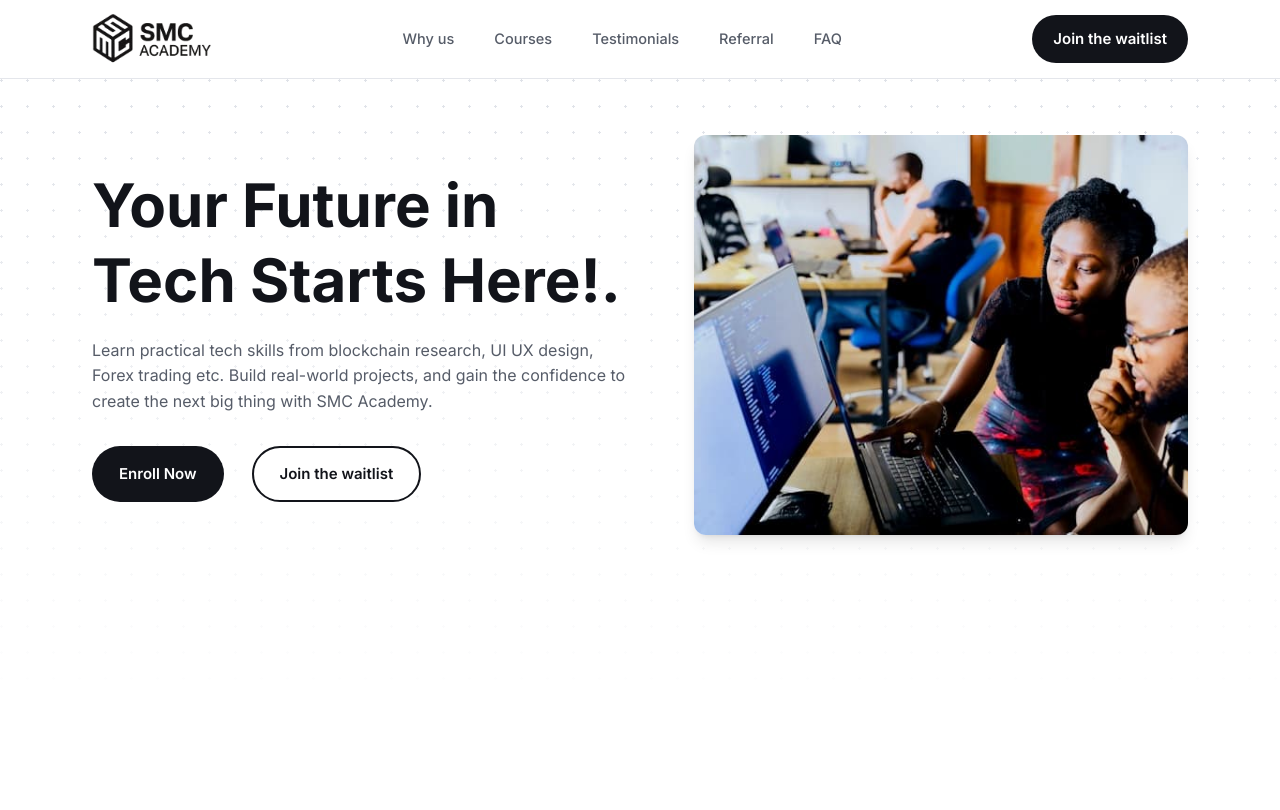
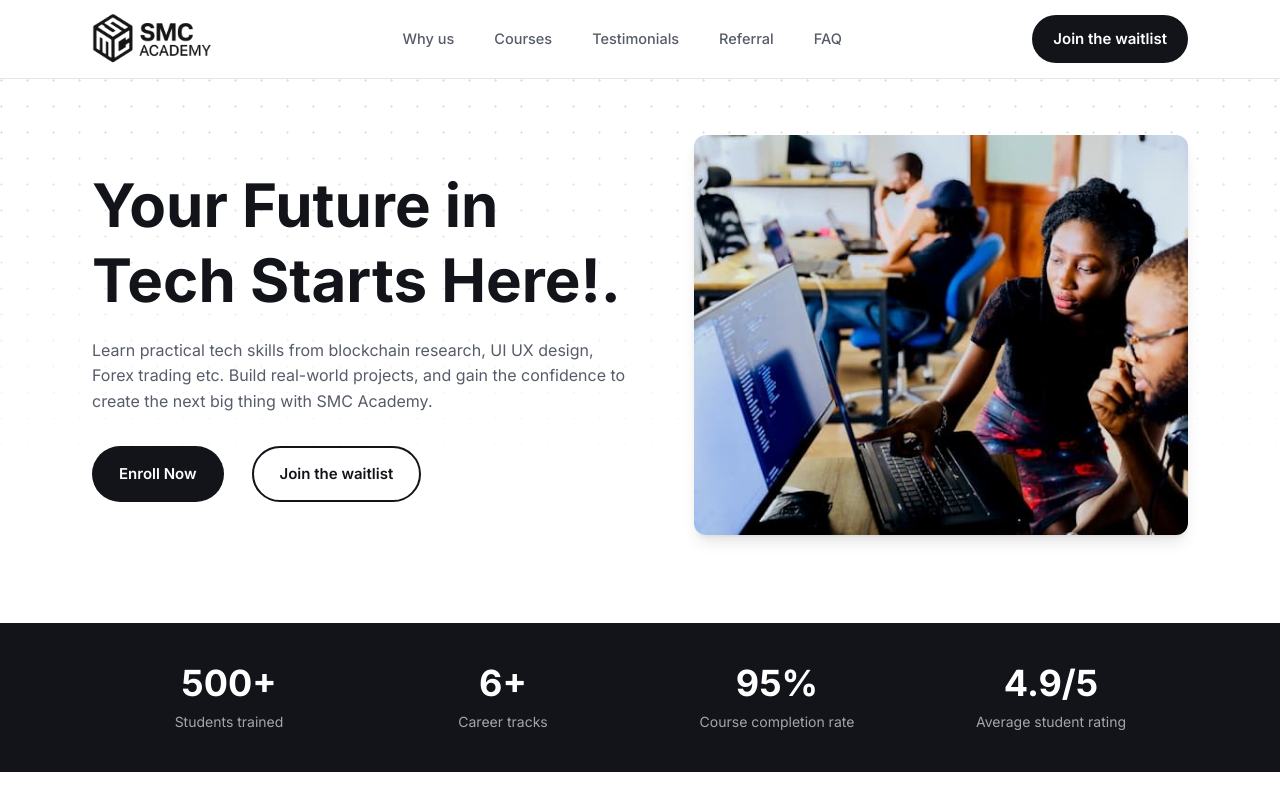
Before and after one commit to Kansoldev/smc-academy-landing-page, a Next.js app: page / in a window 1280 px wide. Shown: the top 810 px of the page. Built offline with nearby package versions, Linux system fonts and the light colour scheme.

Commit message:
feat: add academy stats section

```diff
--- a/app/page.tsx
+++ b/app/page.tsx
@@ -1,5 +1,6 @@
 import Header from "@/components/Header";
 import Hero from "@/components/Hero";
+import AcademyStats from "@/components/AcademyStats";
 
 export default function Home() {
   return (
@@ -8,6 +9,7 @@ export default function Home() {
 
       <main>
         <Hero />
+        <AcademyStats />
       </main>
     </>
   );
--- /dev/null
+++ b/components/AcademyStats.tsx
@@ -0,0 +1,33 @@
+"use client";
+
+import { motion } from "framer-motion";
+
+const stats = [
+  ["500+", "Students trained"],
+  ["6+", "Career tracks"],
+  ["95%", "Course completion rate"],
+  ["4.9/5", "Average student rating"],
+];
+
+function AcademyStats() {
+  return (
+    <motion.div
+      initial={{ opacity: 0, y: 16 }}
+      animate={{ opacity: 1, y: 0 }}
+      transition={{ duration: 0.6, delay: 0.12 }}
+    >
+      <section className="bg-[#12141a] py-10 text-white">
+        <div className="max-w-290 w-full mx-auto px-8 max-[600px]:px-5 grid grid-cols-1 md:grid-cols-4 gap-10 md:gap-0">
+          {stats.map(([v, l]) => (
+            <div className="px-3 text-center" key={l}>
+              <b className="text-4xl font-bold text-white">{v}</b>
+              <span className="mt-2 block text-sm text-white/62">{l}</span>
+            </div>
+          ))}
+        </div>
+      </section>
+    </motion.div>
+  );
+}
+
+export default AcademyStats;
--- a/components/Hero.tsx
+++ b/components/Hero.tsx
@@ -6,7 +6,7 @@ import { Button } from "@/components/ui/button";
 
 function Hero() {
   return (
-    <section className="relative overflow-hidden bg-[linear-gradient(180deg,transparent_0%,#fff_78%),radial-gradient(circle_at_1.5px_1.5px,#dfe2e8_1.4px,transparent_1.4px)] bg-size-[auto,26px_26px] h-screen">
+    <section className="relative overflow-hidden bg-[linear-gradient(180deg,transparent_0%,#fff_78%),radial-gradient(circle_at_1.5px_1.5px,#dfe2e8_1.4px,transparent_1.4px)] bg-size-[auto,26px_26px]">
       <div className="relative z-1 grid grid-cols-1 lg:grid-cols-[1.05fr_.95fr] items-center gap-8 md:gap-14 w-full max-w-290 mx-auto px-5 md:px-8 pt-7 pb-16 md:pb-22 md:mt-7">
         <motion.div
           initial={{ opacity: 0, y: 16 }}
```
